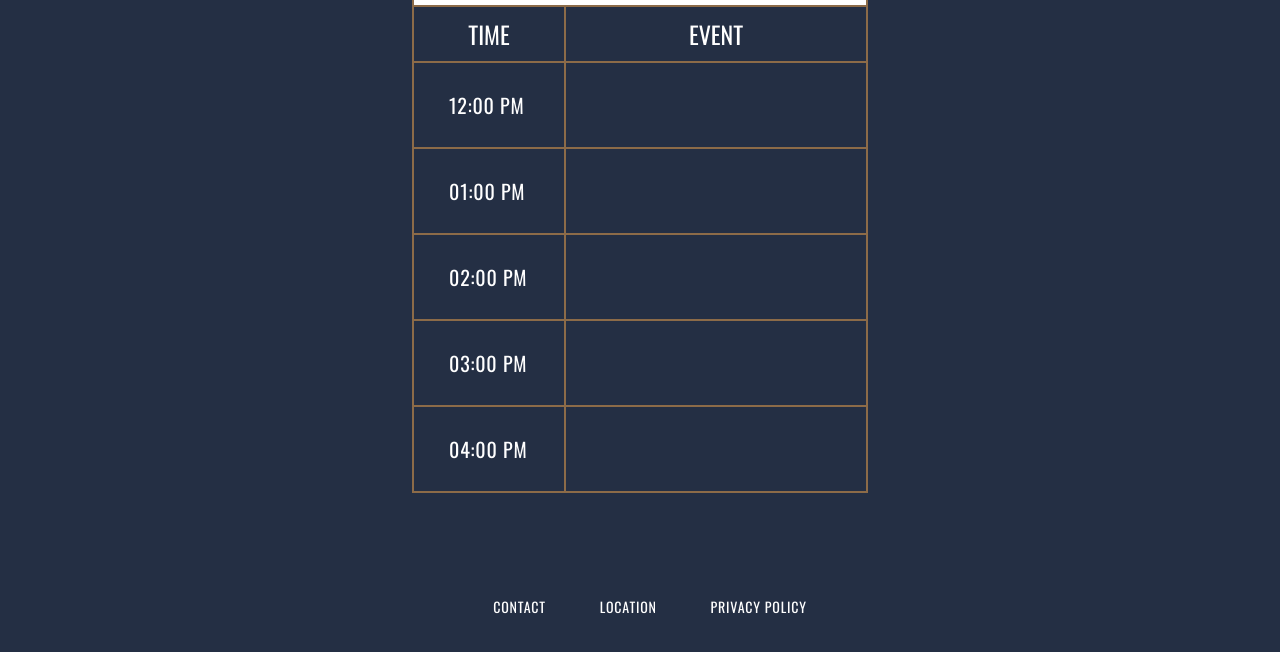
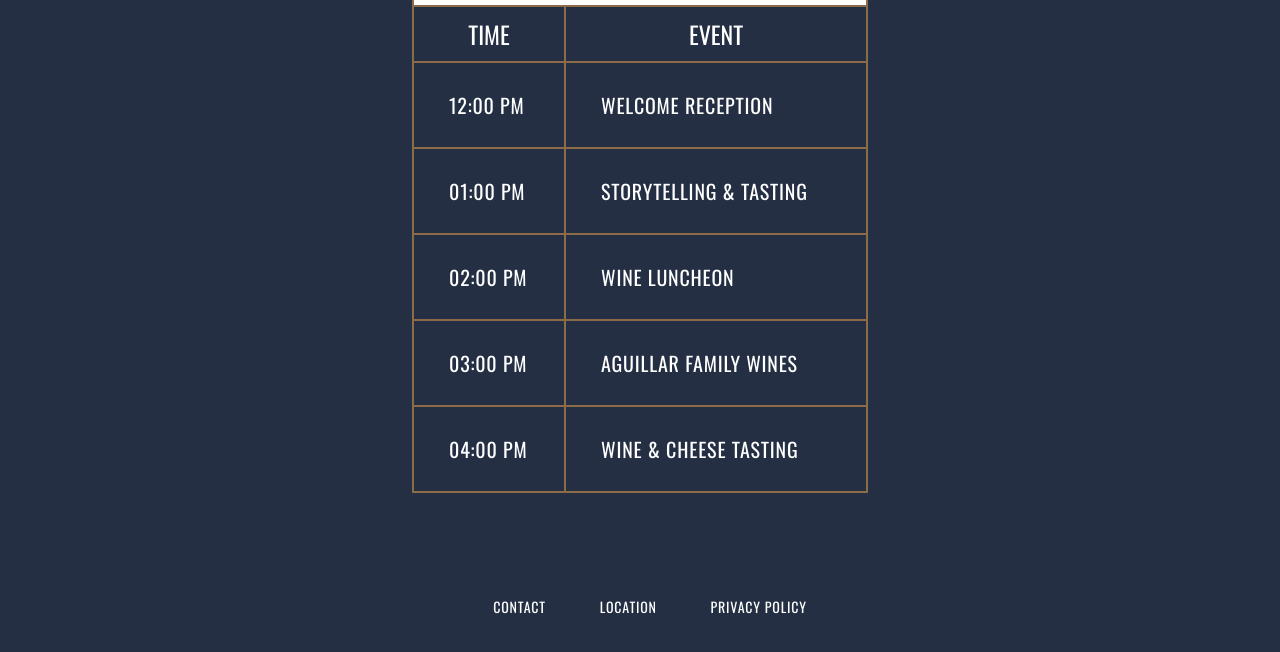
Before and after one commit to Tomas-Arrativel/Codecad-winefestival-project, a plain HTML site: page index.html in a window 1280 px wide. Shown: the part 154-806 px from the top of the page. Drawn offline with nearby package versions, Linux system fonts and the light colour scheme.

Commit message:
task 10 and finished page

```diff
--- a/index.html
+++ b/index.html
@@ -29,20 +29,25 @@
         </thead>
         <tbody>
           <tr
-            ><td class="left"><h3>12:00 PM</h3></td> <td></td
-          ></tr>
+            ><td class="left"><h3>12:00 PM</h3></td>
+            <td><h3>Welcome Reception</h3></td></tr
+          >
           <tr
-            ><td class="left"><h3>01:00 PM</h3></td> <td></td
-          ></tr>
+            ><td class="left"><h3>01:00 PM</h3></td>
+            <td><h3>Storytelling & Tasting</h3></td></tr
+          >
           <tr
-            ><td class="left"><h3>02:00 PM</h3></td> <td></td
-          ></tr>
+            ><td class="left"><h3>02:00 PM</h3></td>
+            <td><h3>Wine Luncheon</h3></td></tr
+          >
           <tr
-            ><td class="left"><h3>03:00 PM</h3></td> <td></td
-          ></tr>
+            ><td class="left"><h3>03:00 PM</h3></td>
+            <td><h3>Aguillar Family Wines</h3></td></tr
+          >
           <tr
-            ><td class="left"><h3>04:00 PM</h3></td> <td></td
-          ></tr>
+            ><td class="left"><h3>04:00 PM</h3></td>
+            <td><h3>Wine & Cheese Tasting</h3></td></tr
+          >
         </tbody>
       </table>
     </div>
```
